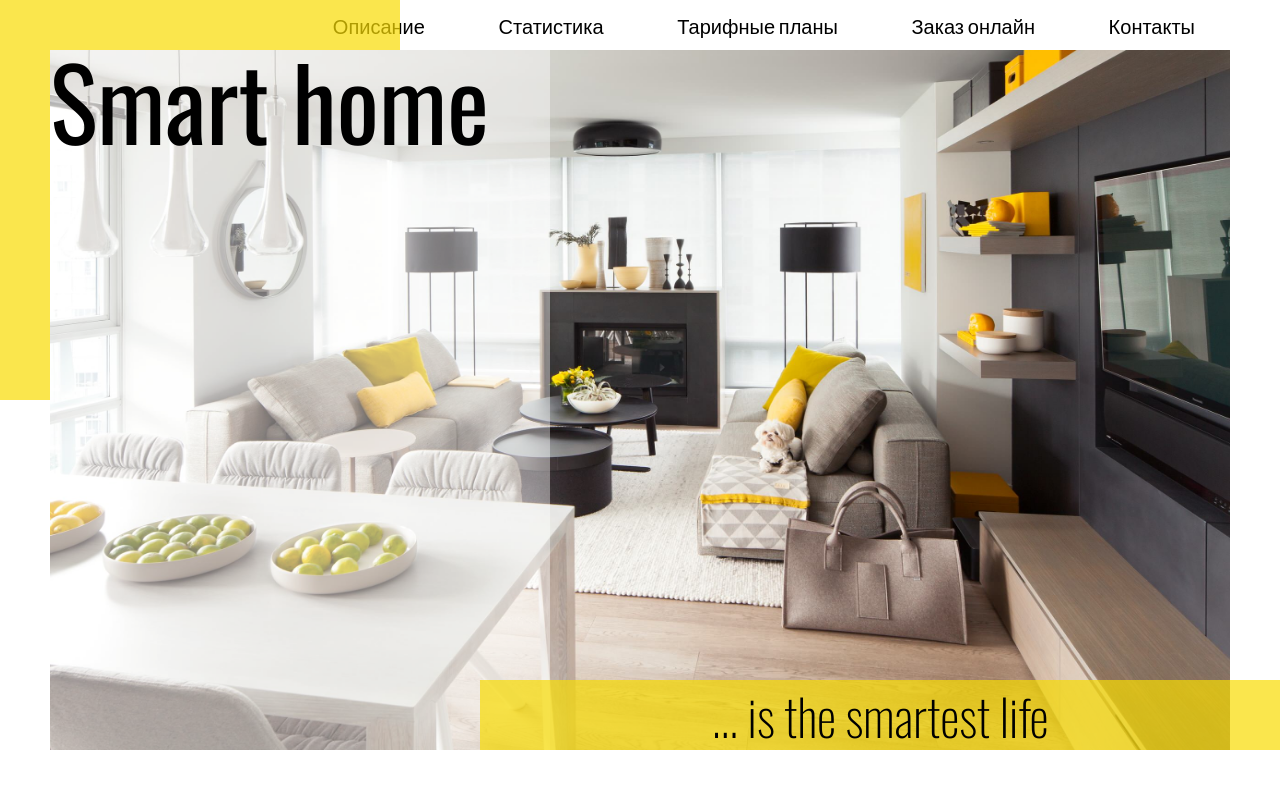
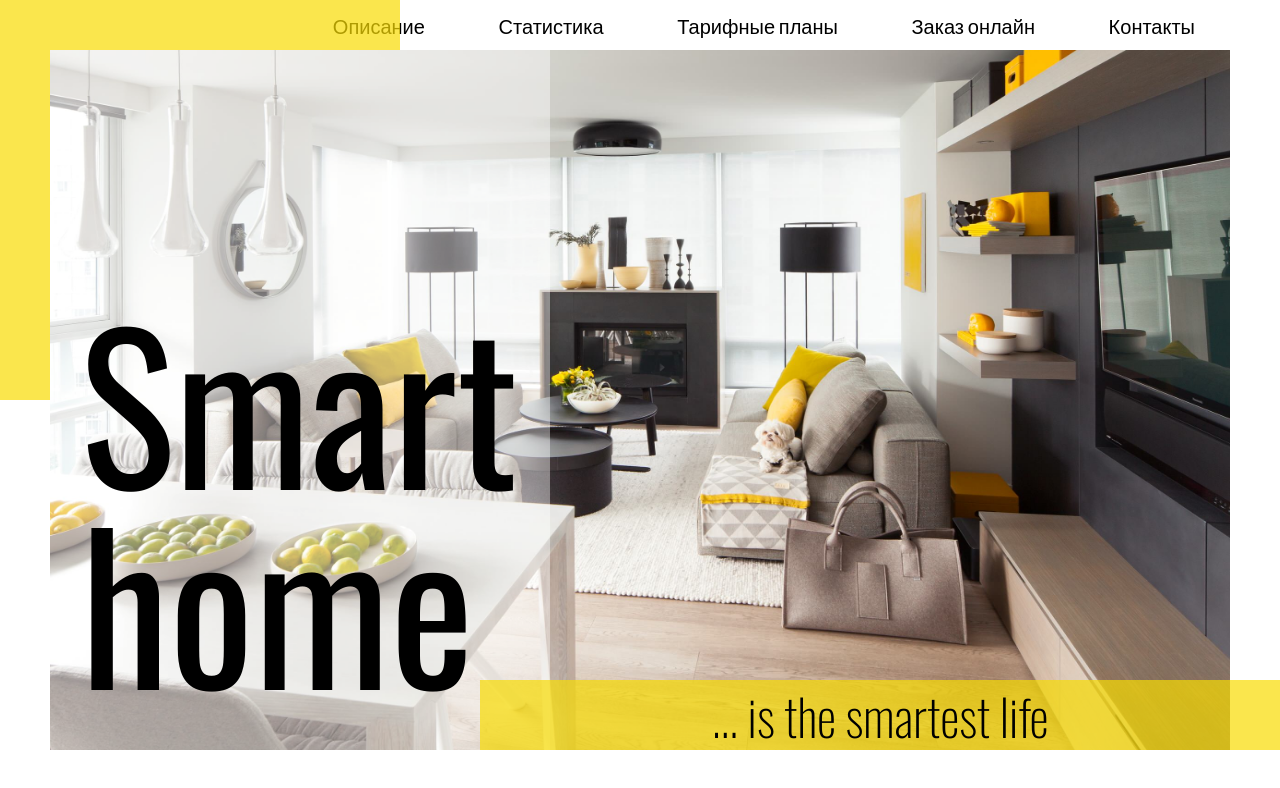
Before and after one commit to alesya-zagorovskaya/smart_home, a plain HTML site: page index.html in a window 1280 px wide. Drawn offline with nearby package versions, Linux system fonts and the light colour scheme.

Commit message:
version 3

```diff
--- a/css/main.css
+++ b/css/main.css
@@ -54,8 +54,8 @@ body {
     position: absolute;
     z-index: 30;
     background-color: rgba(255, 255, 255, 0.4);
-    font-size: 100px;
-
+    font-size: 200px;
+    padding: 250px 30px;
 }
 .img-position {
     left: 50px;
```
